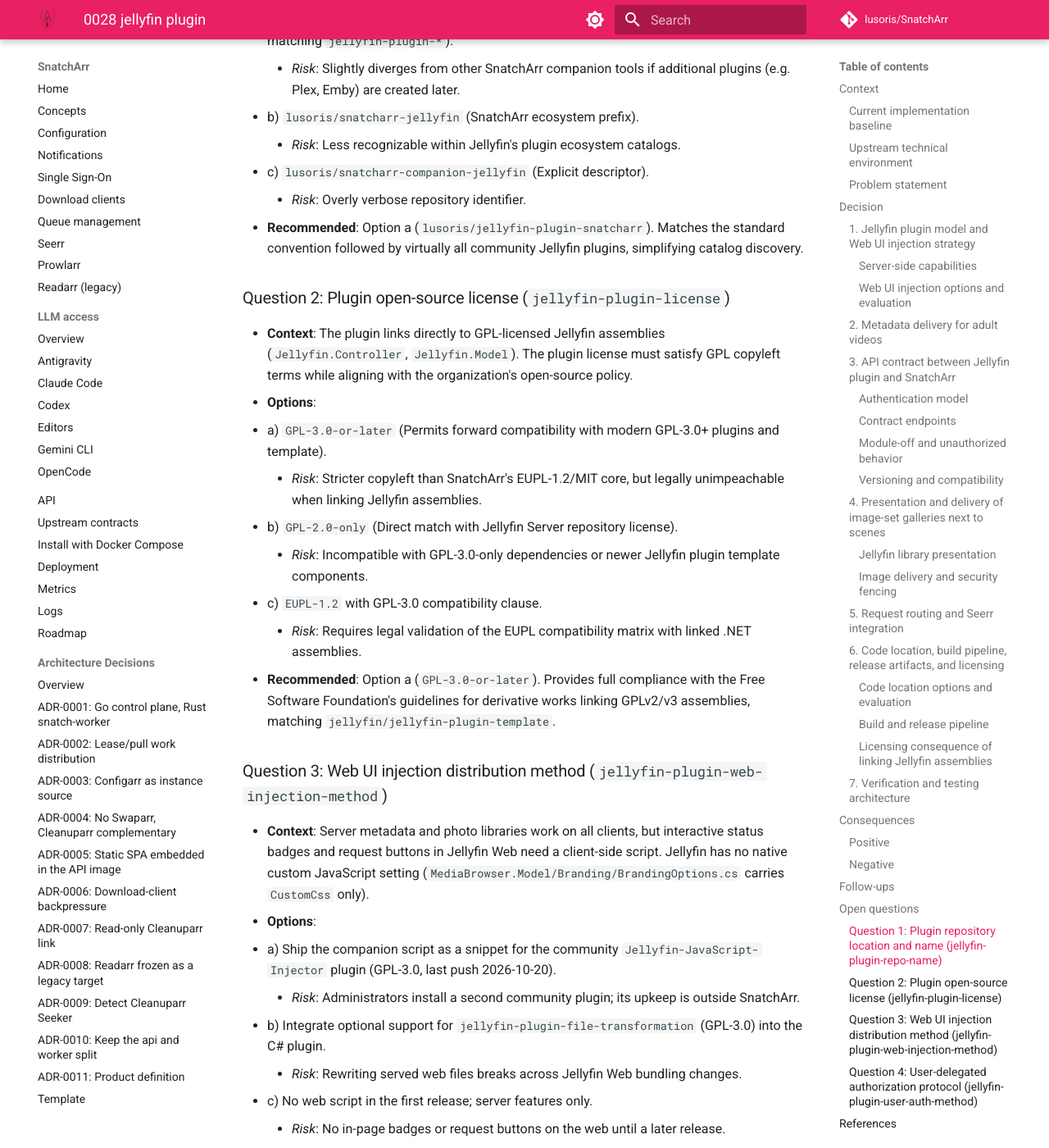
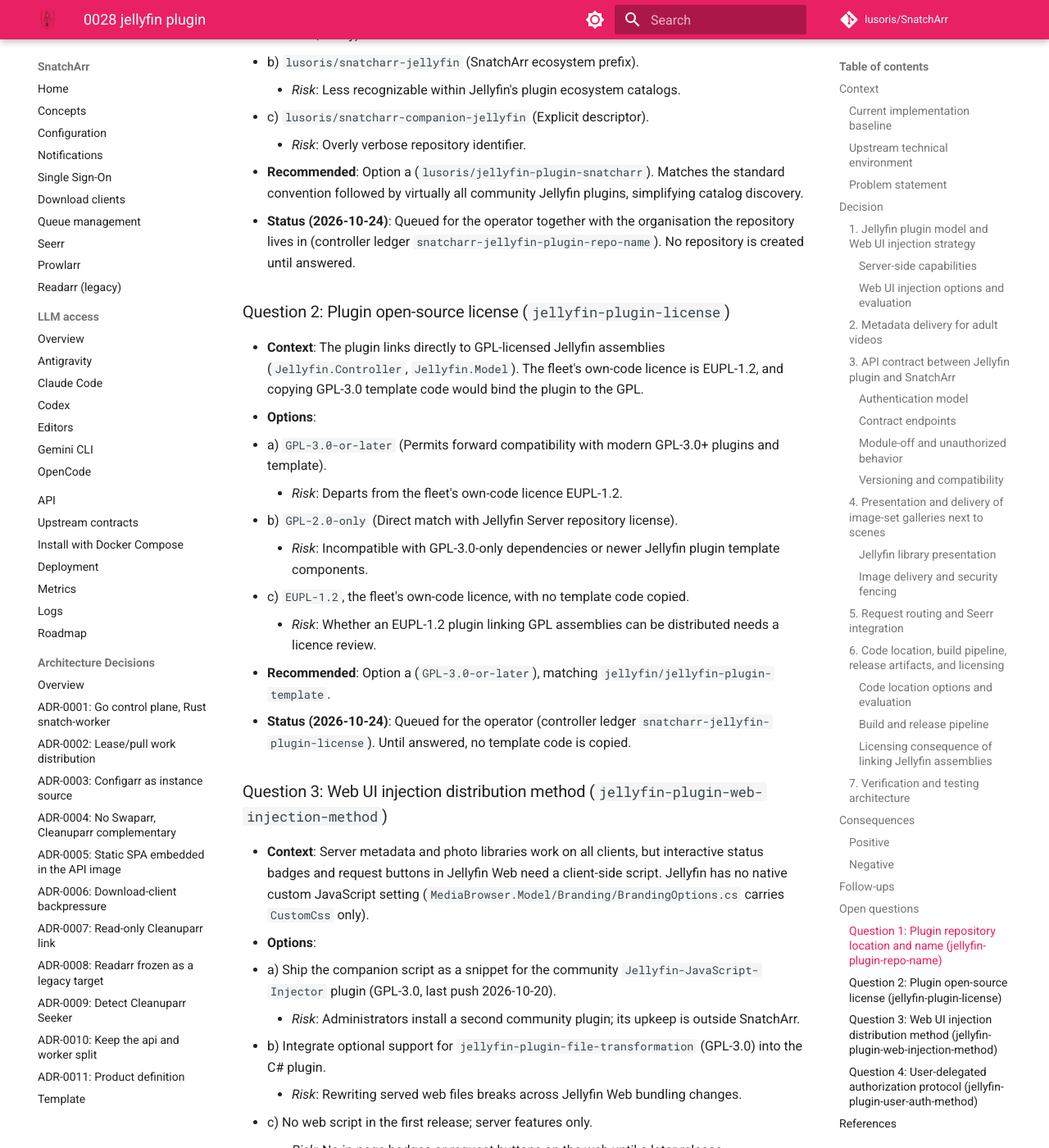
Before and after one commit to lusoris/SnatchArr, an MkDocs documentation site: the page built from docs/adr/0028-jellyfin-plugin.md, in a window 1280 px wide and 1400 px high, scrolled down 15641 px. Shown: the whole window at 82% size. Built offline with MkDocs 1.6.1 and Material for MkDocs 9.7.7, drawn with Linux system fonts in a browser that asks for light colours; comment, search, counter and statistics services are not loaded; some of the changed text lies outside the part shown.

Commit message:
docs(adr): record answered questions in ADR-0026 to ADR-0028 (#600)
ADR-0026 question 1 (adult rating scale): option b, narrowed to the
user's Jellyfin MaxParentalRating, BlockedTags and AllowedTags; the
threshold only classifies adult items. ADR-0027 questions 2 and 3:
one configured image-set directory checked at boot, and typed
favourite wrappers upstream in goenvoy. ADR-0028 questions 3 and 4:
an optional JavaScript Injector snippet, and user identity verified
through the forwarded Jellyfin token with GET /Users/Me.

ADR-0028 no longer states that the plugin must carry a GPL licence;
the licence and repository name stay queued for the operator.

Signed-off-by: lusoris <lusoris@proton.me>

```diff
--- a/docs/adr/0028-jellyfin-plugin.md
+++ b/docs/adr/0028-jellyfin-plugin.md
@@ -48,7 +48,7 @@
 2. **Upstream licenses**:
    - `jellyfin/jellyfin` is licensed under GNU General Public License v2.0 (read 2026-10-24 from [jellyfin LICENSE](https://raw.githubusercontent.com/jellyfin/jellyfin/v12.3/LICENSE)).
    - `jellyfin/jellyfin-plugin-template` is licensed under GNU General Public License v3.0 (read 2026-10-24 from [jellyfin-plugin-template LICENSE](https://raw.githubusercontent.com/jellyfin/jellyfin-plugin-template/master/LICENSE)).
-   - C# plugins linking against `Jellyfin.Controller` and `MediaBrowser.*` assemblies create a combined work under the GPL, requiring the plugin source and binary distribution to carry a GPL-compatible license.
+   - C# plugins linking against `Jellyfin.Controller` and `MediaBrowser.*` assemblies may form a combined work with GPL code under the Free Software Foundation's reading of the GPL. Which licence the plugin carries is open question 2; until it is answered, no template code is copied into the plugin.
 3. **Existing community plugins and link-not-build**:
    - Stash metadata plugins exist in the community: `DirtyRacer1337/Jellyfin.Plugin.Stash` (read 2026-10-24 from [DirtyRacer1337/Jellyfin.Plugin.Stash](https://github.com/DirtyRacer1337/Jellyfin.Plugin.Stash), MIT License, head commit `b1ab78b` of 2026-09-10) and the fork `alysson-souza/Jellyfin.Plugin.Stash` (MIT, last push 2026-09-09, read 2026-10-24 from [alysson-souza/Jellyfin.Plugin.Stash](https://github.com/alysson-souza/Jellyfin.Plugin.Stash)).
    - Stash-side NFO export tools exist: `carrotwaxr/stash-plugins` (`mcMetadata`, MIT, read 2026-10-24 from [carrotwaxr/stash-plugins](https://github.com/carrotwaxr/stash-plugins)).
@@ -332,7 +332,7 @@
 #### Licensing consequence of linking Jellyfin assemblies
 
 - **Legal fact**: Jellyfin Server is licensed under GPLv2 ([LICENSE](https://raw.githubusercontent.com/jellyfin/jellyfin/v12.3/LICENSE)) and Jellyfin Plugin Template is licensed under GPLv3 ([LICENSE](https://raw.githubusercontent.com/jellyfin/jellyfin-plugin-template/master/LICENSE)). Compiling a C# plugin requires linking against `Jellyfin.Controller`, `Jellyfin.Model`, `MediaBrowser.Controller`, and `MediaBrowser.Model`.
-- **Consequence**: Under the Free Software Foundation's legal interpretation of the GNU General Public License, dynamic linking against GPL libraries creates a derivative/combined work. Consequently, the companion plugin binary and source code must be released under a GPL-compatible open-source license (such as GPL-3.0-only or GPL-3.0-or-later).
+- **Consequence**: Under the Free Software Foundation's reading of the GPL, dynamic linking against GPL libraries forms a combined work, so the plugin licence must be one under which that combination can be distributed. The fleet's own-code licence is EUPL-1.2; whether that or a GPL licence applies here is open question 2, not settled by this record.
 - **Separation benefit**: Housing the plugin in a dedicated repository (`Option 6B`) ensures that Jellyfin's GPL copyleft boundary remains strictly confined to the C# plugin repository and does not cross into SnatchArr's EUPL-1.2/MIT core repository. The specific license selection for the plugin repository is recorded as an open question.
 
 ### 7. Verification and testing architecture
@@ -372,8 +372,6 @@
 
 - [ ] Decision on repository name and creation of `lusoris/<jellyfin-plugin-placeholder>` (Open Question 1).
 - [ ] Decision on plugin open-source license (Open Question 2).
-- [ ] Decision on preferred web UI injection mechanism for Jellyfin Web (Open Question 3).
-- [ ] Decision on user-delegated authorization protocol (Open Question 4, aligned with ADR-0026).
 - [ ] Add an OpenAPI diff check against the base revision (HISS-14) before the plugin contract ships.
 - [ ] Add plugin API client endpoints to `api/openapi/openapi.yaml` and regenerate server bindings via `make api-gen`.
 - [ ] Implement `SnatchArrAdultProvider` metadata provider and image provider in the plugin repository.
@@ -395,18 +393,20 @@
   - c) `lusoris/snatcharr-companion-jellyfin` (Explicit descriptor).
     - *Risk*: Overly verbose repository identifier.
 - **Recommended**: Option a (`lusoris/jellyfin-plugin-snatcharr`). Matches the standard convention followed by virtually all community Jellyfin plugins, simplifying catalog discovery.
+- **Status (2026-10-24)**: Queued for the operator together with the organisation the repository lives in (controller ledger `snatcharr-jellyfin-plugin-repo-name`). No repository is created until answered.
 
 ### Question 2: Plugin open-source license (`jellyfin-plugin-license`)
 
-- **Context**: The plugin links directly to GPL-licensed Jellyfin assemblies (`Jellyfin.Controller`, `Jellyfin.Model`). The plugin license must satisfy GPL copyleft terms while aligning with the organization's open-source policy.
+- **Context**: The plugin links directly to GPL-licensed Jellyfin assemblies (`Jellyfin.Controller`, `Jellyfin.Model`). The fleet's own-code licence is EUPL-1.2, and copying GPL-3.0 template code would bind the plugin to the GPL.
 - **Options**:
   - a) `GPL-3.0-or-later` (Permits forward compatibility with modern GPL-3.0+ plugins and template).
-    - *Risk*: Stricter copyleft than SnatchArr's EUPL-1.2/MIT core, but legally unimpeachable when linking Jellyfin assemblies.
+    - *Risk*: Departs from the fleet's own-code licence EUPL-1.2.
   - b) `GPL-2.0-only` (Direct match with Jellyfin Server repository license).
     - *Risk*: Incompatible with GPL-3.0-only dependencies or newer Jellyfin plugin template components.
-  - c) `EUPL-1.2` with GPL-3.0 compatibility clause.
-    - *Risk*: Requires legal validation of the EUPL compatibility matrix with linked .NET assemblies.
-- **Recommended**: Option a (`GPL-3.0-or-later`). Provides full compliance with the Free Software Foundation's guidelines for derivative works linking GPLv2/v3 assemblies, matching `jellyfin/jellyfin-plugin-template`.
+  - c) `EUPL-1.2`, the fleet's own-code licence, with no template code copied.
+    - *Risk*: Whether an EUPL-1.2 plugin linking GPL assemblies can be distributed needs a licence review.
+- **Recommended**: Option a (`GPL-3.0-or-later`), matching `jellyfin/jellyfin-plugin-template`.
+- **Status (2026-10-24)**: Queued for the operator (controller ledger `snatcharr-jellyfin-plugin-license`). Until answered, no template code is copied.
 
 ### Question 3: Web UI injection distribution method (`jellyfin-plugin-web-injection-method`)
 
@@ -419,6 +419,7 @@
   - c) No web script in the first release; server features only.
     - *Risk*: No in-page badges or request buttons on the web until a later release.
 - **Recommended**: Option a, optional. Server features never depend on it, so a broken injector loses only the web extras.
+- **Answered (2026-10-24, controller ledger `snatcharr-jellyfin-plugin-web-injection-method`)**: Option a. Every server feature works without the injector; a missing injector is logged, and the docs name it optional. A test runs the plugin with the injector absent.
 
 ### Question 4: User-delegated authorization protocol (`jellyfin-plugin-user-auth-method`)
 
@@ -431,6 +432,7 @@
   - c) Per-user SnatchArr API tokens stored in Jellyfin user preferences.
     - *Risk*: High friction; every household member creates and pastes a key.
 - **Recommended**: Option b. Jellyfin itself proves who the user is, and no network position grants identity.
+- **Answered (2026-10-24, controller ledger `snatcharr-jellyfin-plugin-user-auth-method`)**: Option b. SnatchArr verifies the forwarded token with `GET /Users/Me`, caches the result briefly and never stores the token. When no user token is reachable, the request fails closed. Tests: a forged or expired token gets 401, and a caller-supplied user id header is ignored.
 
 ## References
 
```
Also changed, not shown: other parts of docs/adr/0028-jellyfin-plugin.md (+2 -2 lines), docs/adr/0026-accounts-and-roles.md (+3 -2 lines), docs/adr/0027-adult-module.md (+4 -2 lines).
